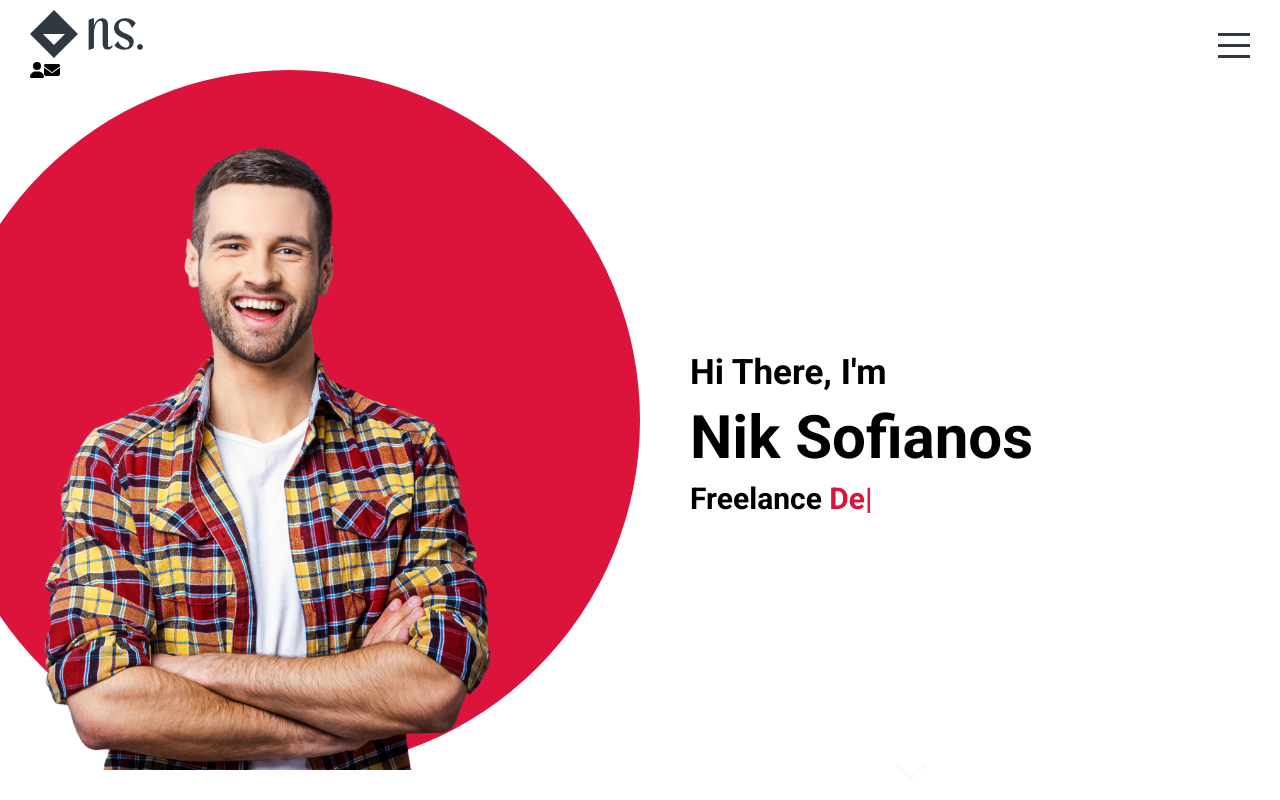
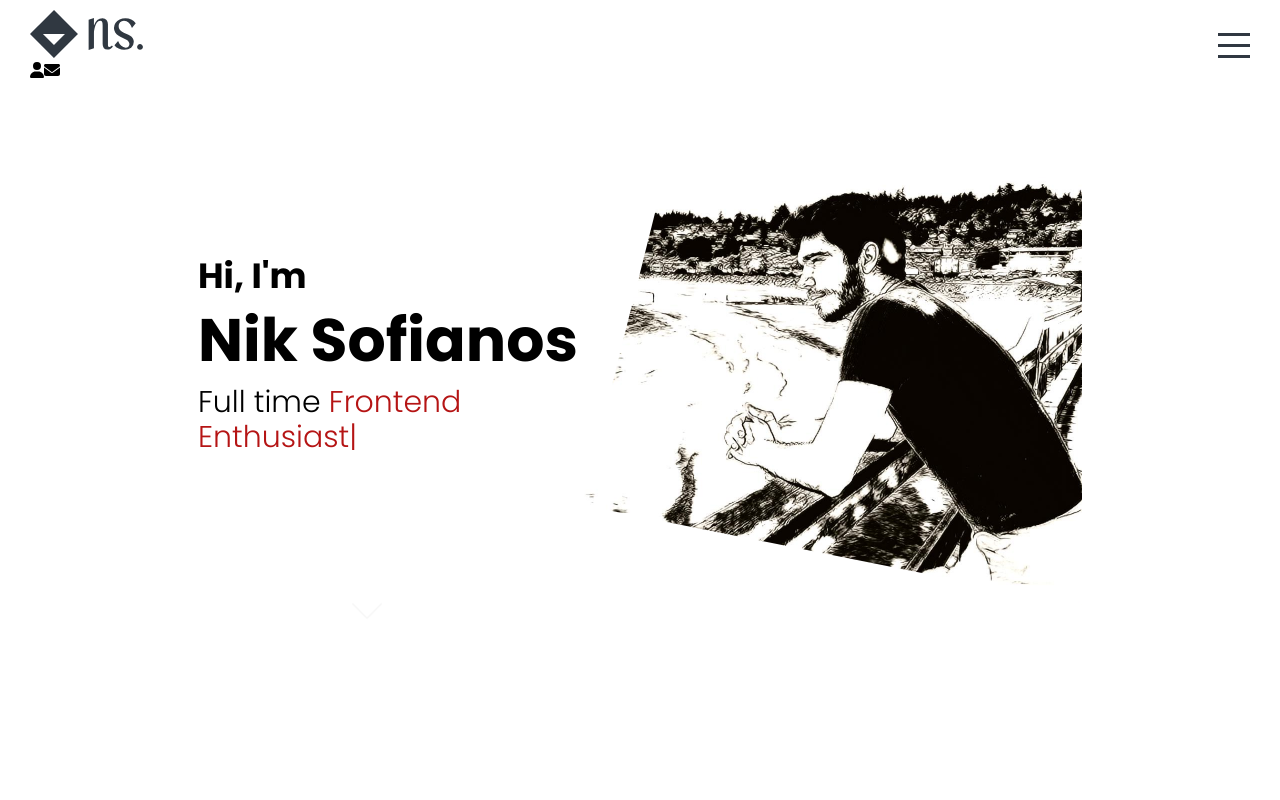
Before and after one commit to nsofianos/nsofianos.github.io, a React (Create React App) app: page / in a window 1280 px wide. Built offline with nearby package versions, Linux system fonts and the light colour scheme.

Commit message:
update intro page with new photo/fonts

```diff
--- a/public/index.html
+++ b/public/index.html
@@ -23,9 +23,10 @@
     <link rel="preconnect" href="https://fonts.googleapis.com" />
     <link rel="preconnect" href="https://fonts.gstatic.com" crossorigin />
     <link
-      href="https://fonts.googleapis.com/css2?family=Roboto:wght@100;300;700;900&display=swap"
+      href="https://fonts.googleapis.com/css2?family=Caveat:wght@400;500;600;700&family=Inconsolata:wght@200;300;400;500;600;700;800;900&family=Lato:wght@100;300;400;700;900&family=Poppins:wght@100;200;300;400;500;600;700&family=Shadows+Into+Light&display=swap"
       rel="stylesheet"
     />
+
     <link rel="icon" href="%PUBLIC_URL%/favicon.ico" />
     <meta name="viewport" content="width=device-width, initial-scale=1" />
     <meta name="theme-color" content="#000000" />
@@ -45,7 +46,8 @@
     -->
     <style>
       * {
-        font-family: "Roboto", sans-serif;
+        font-family: "Poppins", cursive;
+
         margin: 0;
       }
     </style>
--- a/src/components/Sections/Intro/Intro.js
+++ b/src/components/Sections/Intro/Intro.js
@@ -10,7 +10,13 @@ function Intro() {
       showCursor: true,
       backSpeed: 50,
       backDelay: 1000,
-      strings: ["Developer", "Designer", "Gamer"],
+      strings: [
+        "Developer",
+        "Frontend Enthusiast",
+        "Freelancer",
+        "Gym Addict",
+        "Man of the People",
+      ],
     });
   }, []);
 
@@ -18,15 +24,15 @@ function Intro() {
     <section className="intro" id="intro">
       <div className="left">
         <div className="img-container">
-          <img alt="me" src="images/assets/man.png"></img>
+          <img alt="me" src="images/sketch2.jpg"></img>
         </div>
       </div>
       <div className="right">
         <div className="wrapper">
-          <h2>Hi There, I'm</h2>
+          <h2>Hi, I'm</h2>
           <h1>Nik Sofianos</h1>
           <h3>
-            Freelance <span ref={textRef}></span>
+            Full time <span ref={textRef}></span>
           </h3>
         </div>
         <a href="#projects">
--- a/src/components/Sections/Intro/Intro.scss
+++ b/src/components/Sections/Intro/Intro.scss
@@ -1,35 +1,32 @@
 @import "../../../index.scss";
 .intro {
   display: flex;
+  flex-direction: row-reverse;
   background-color: $clr-white;
+  justify-content: center;
+  padding-bottom: 10em;
 
   .left {
-    flex: 0.5;
     overflow: hidden;
 
     .img-container {
-      background-color: crimson;
-      border-radius: 50%;
-      width: 700px;
-      height: 700px;
+      height: 100%;
       display: flex;
-      align-items: flex-end;
-      justify-content: center;
-      float: right;
+      align-items: center;
 
       img {
-        height: 90%;
+        clip-path: polygon(20% 0%, 100% 0%, 100% 100%, 0% 80%);
+        height: 500px;
       }
     }
   }
   .right {
-    flex: 0.5;
     position: relative;
+    width: 30%;
 
     .wrapper {
       width: 100%;
       height: 100%;
-      padding-left: 50px;
       display: flex;
       flex-direction: column;
       justify-content: center;
@@ -45,10 +42,11 @@
 
       h3 {
         font-size: 30px;
+        font-weight: 300;
 
         span {
           font-size: inherit;
-          color: crimson;
+          color: #b51414;
         }
 
         .ityped-cursor {
```
Also changed, not shown: public/images/sketch2.jpg (added).
